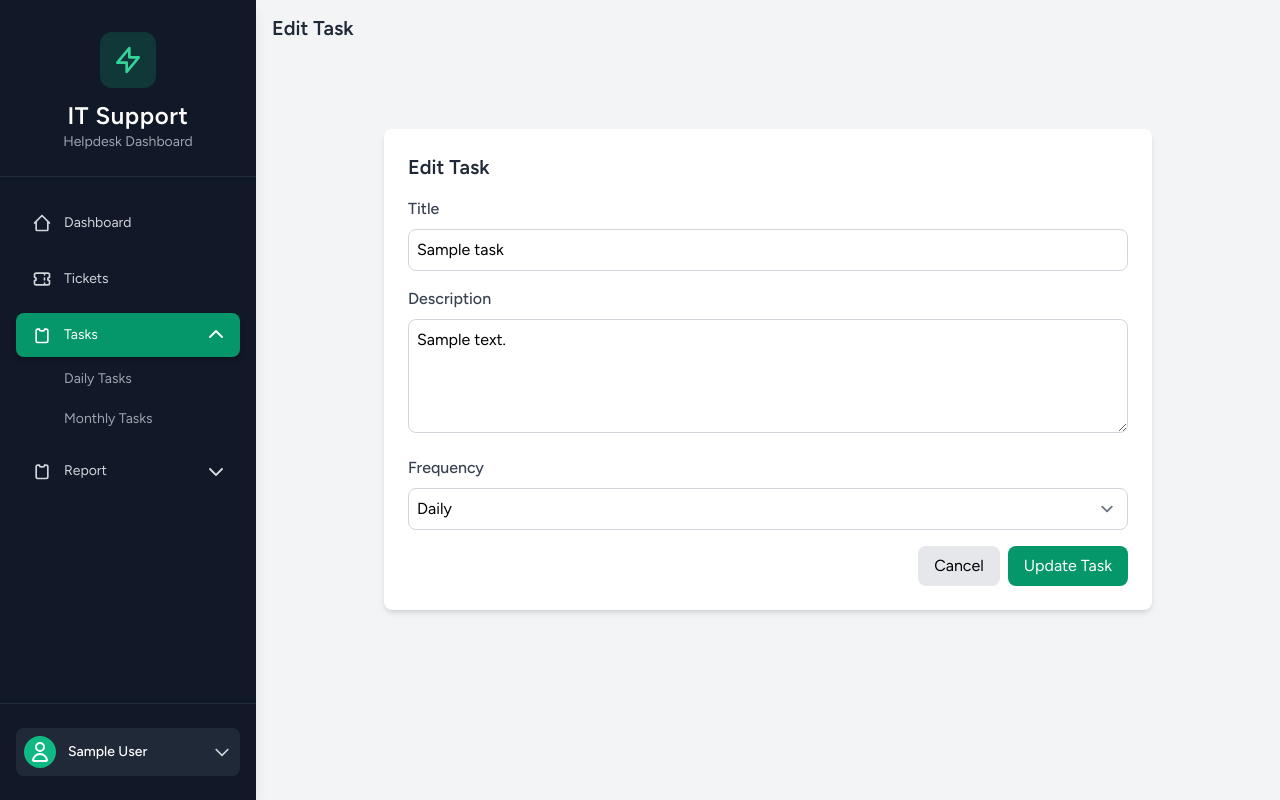
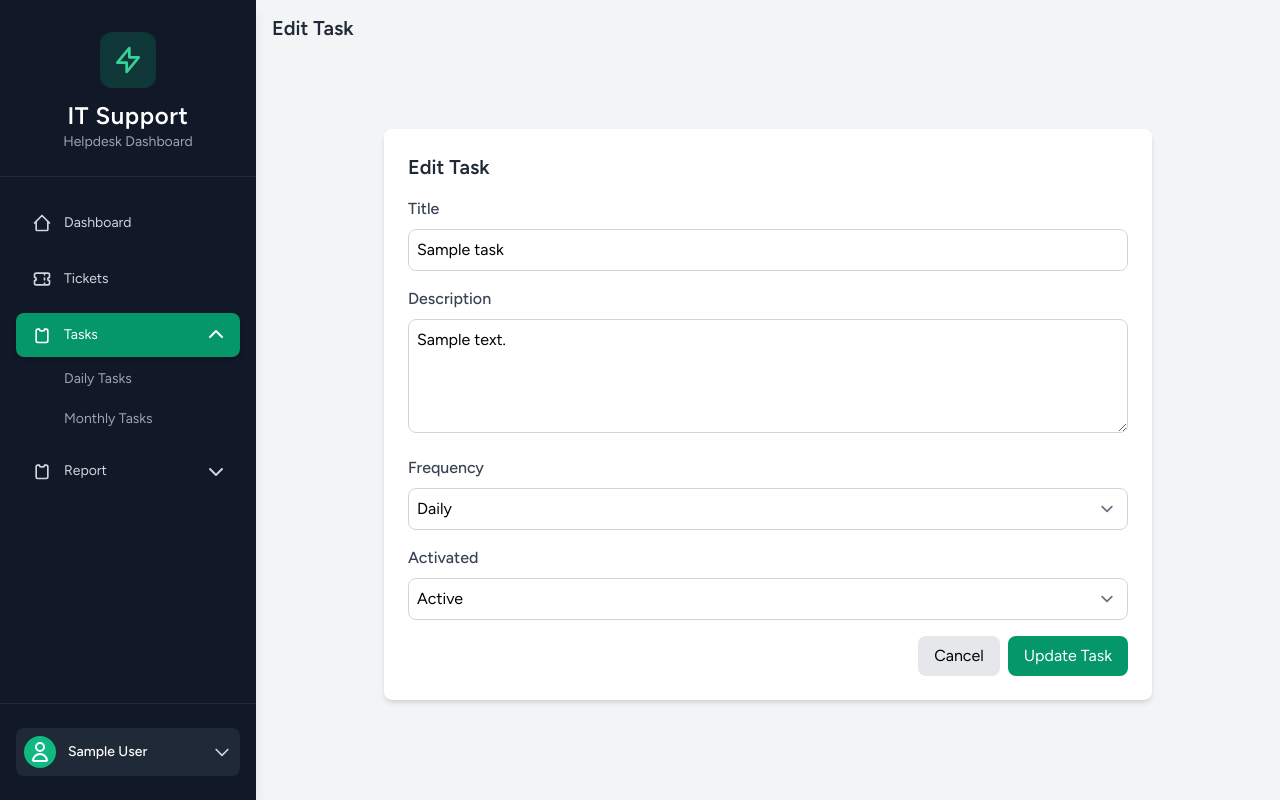
Before and after one commit to Romyadhy/HelpdeskITSupport-System, a Laravel app: page /tasks/1/edit in a window 1280 px wide. Run offline with Laravel 12, Linux system fonts and the light colour scheme; a user stored in the database is signed in; tables that the repository leaves empty hold one stand-in row (values such as "Sample post"); style sheets or scripts are compiled from the project's sources; some libraries are stand-ins or nearby versions.

Commit message:
add activate in task feature

```diff
--- a/app/Http/Controllers/TaskController.php
+++ b/app/Http/Controllers/TaskController.php
@@ -103,20 +103,19 @@ class TaskController extends Controller
 
     public function store(Request $request)
     {
-        // Logic to store a new task
         try {
             $validated = $request->validate([
                 'title' => 'required|string|max:255',
                 'description' => 'required|string',
                 'frequency' => 'required|in:daily,monthly',
-                // 'is_active' => 'nullable'
+                'is_active' => 'nullable|boolean',
             ]);
 
             Task::create([
                 'title' => $validated['title'],
                 'description' => $validated['description'],
                 'frequency' => $validated['frequency'],
-                // 'is_active' => $validated['is_active'],
+                'is_active' => $validated['is_active'],
             ]);
 
             return redirect()->route('tasks.daily')->with('success', 'Task created successfully');
@@ -140,6 +139,7 @@ class TaskController extends Controller
             'title' => 'required|string|max:255',
             'description' => 'required|string',
             'frequency' => 'required|in:daily,monthly',
+            'is_active' => 'nullable|boolean'
         ]);
 
         $task->update($validated);
--- a/resources/views/frontend/Tasks/daily.blade.php
+++ b/resources/views/frontend/Tasks/daily.blade.php
@@ -1,4 +1,3 @@
-{{-- resources/views/frontend/Tasks/daily.blade.php --}}
 <x-app-layout>
     <x-slot name="header">
         <h2 class="font-semibold text-xl text-gray-800 leading-tight">Daily / Monthly Tasks</h2>
--- a/resources/views/frontend/Tasks/edit.blade.php
+++ b/resources/views/frontend/Tasks/edit.blade.php
@@ -44,6 +44,18 @@
                 </select>
             </div>
 
+            {{-- Activated --}}
+            <div class="mb-4">
+                <label class="block text-gray-700 font-medium mb-2">Activated</label>
+                <select name="is_active" class="w-full border-gray-300 rounded-lg focus:ring focus:ring-emerald-300 p-2" required>
+                    <option value="1" {{ $task->is_active ? 'selected' : '' }}>Active</option>
+                    <option value="0" {{ !$task->is_active ? 'selected' : '' }}>Inactive</option>
+                </select>
+                @error('is_active')
+                    <p class="text-red-500 text-sm mt-1">{{ $message }}</p>
+                @enderror
+            </div>
+
             <div class="flex justify-end gap-2">
                 <a href="{{ route('tasks.show', $task->id) }}"
                     class="px-4 py-2 bg-gray-200 rounded-lg hover:bg-gray-300">Cancel</a>
--- a/resources/views/frontend/Tasks/monthly.blade.php
+++ b/resources/views/frontend/Tasks/monthly.blade.php
@@ -1,4 +1,3 @@
-{{-- resources/views/frontend/Tasks/monthly.blade.php --}}
 <x-app-layout>
     <x-slot name="header">
         <h2 class="font-semibold text-xl text-gray-800 leading-tight">Daily / Monthly Tasks</h2>
```
Also changed, not shown: resources/views/frontend/Tasks/create.blade.php (+7 -0 lines), routes/web.php (line endings or trailing spaces).
